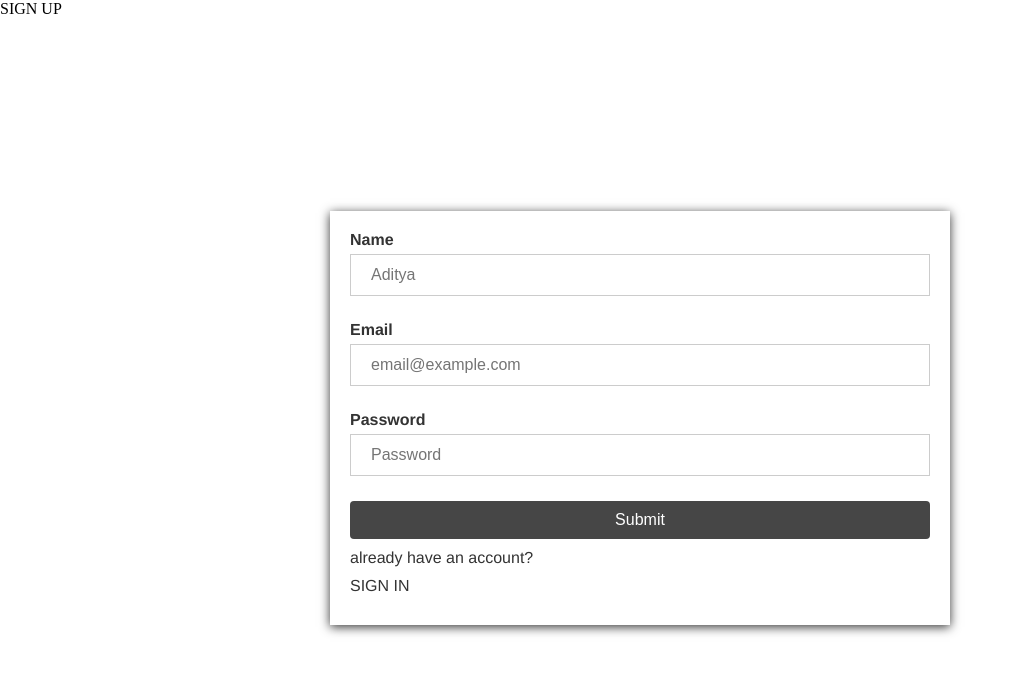
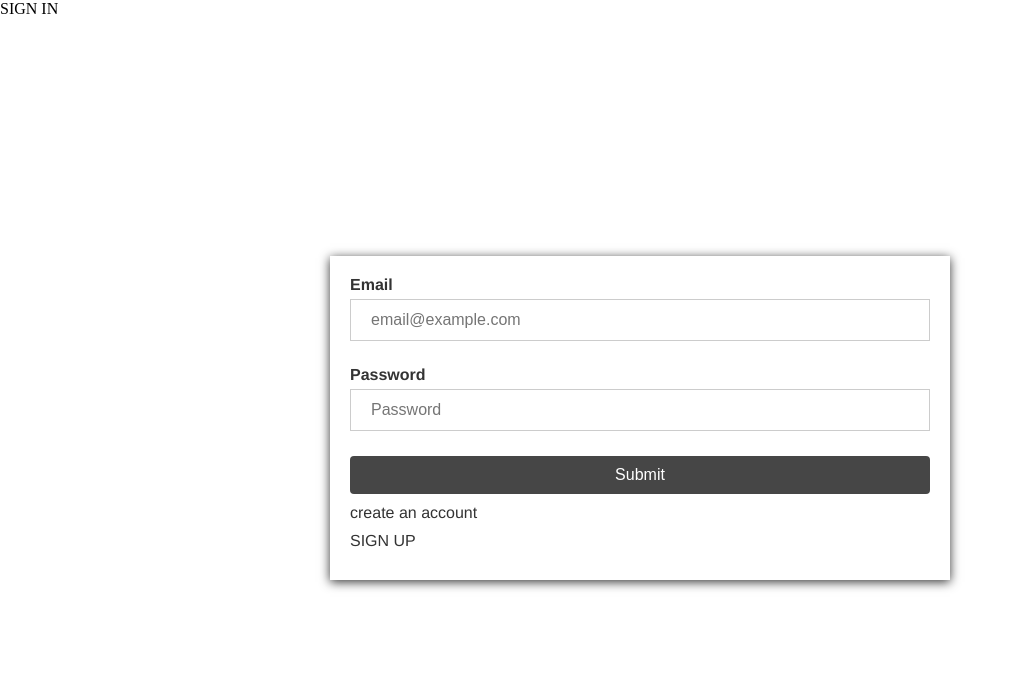
Before and after one commit to bruhngl0/cloudworkers-saas, a React (Vite) app in the folder frontend/: page / in a window 1280 px wide. Shown: the top 674 px of the page, without its empty margins (0-1020 px from the left). Built offline with nearby package versions, Linux system fonts and the light colour scheme.

Commit message:
route-change

```diff
--- a/frontend/src/App.tsx
+++ b/frontend/src/App.tsx
@@ -1,30 +1,31 @@
+import { BrowserRouter as Router, Routes, Route,} from 'react-router-dom';
+import { Suspense, lazy } from 'react';
+import './App.css';
 
-import { BrowserRouter as Router, Routes, Route  } from 'react-router-dom'
-import Signup from "./pages/Signup"
-import Signin from './pages/Signin'
-import Blog from './pages/Blog'
-import Quotes from './pages/Quotes'
-import MyBlogs from './pages/MyBlogs'
-import './App.css'
+// Lazy load components
+const Signup = lazy(() => import('./pages/Signup'));
+const Signin = lazy(() => import('./pages/Signin'));
+const Blog = lazy(() => import('./pages/Blog'));
+const Quotes = lazy(() => import('./pages/Quotes'));
+const MyBlogs = lazy(() => import('./pages/MyBlogs'));
+
+// Loading fallback component
+const LoadingFallback = () => <div>Loading...</div>;
+
 function App() {
-
-
   return (
-    <>
     <Router>
-      <Routes>
-       <Route path = "/" element = {<Signup />} />
-       <Route path = "/signin" element = {<Signin />} />
-       <Route path='/blog' element= {<Blog />} />
-       <Route path='/quotes' element= {<Quotes />} />
-       <Route path= "/myblogs" element = {<MyBlogs/>} />
-
-      </Routes>
+      <Suspense fallback={<LoadingFallback />}>
+        <Routes>
+          <Route path="/" element={<Signin />} />
+          <Route path="/signup" element={<Signup />} />
+          <Route path="/blog" element={<Blog />} />
+          <Route path="/quotes" element={<Quotes />} />
+          <Route path="/myblogs" element={<MyBlogs />} />
+        </Routes>
+      </Suspense>
     </Router>
-
-
-    </>
-  )
+  );
 }
 
-export default App
+export default App;
--- a/frontend/src/components/Auth.tsx
+++ b/frontend/src/components/Auth.tsx
@@ -75,7 +75,7 @@ const Auth = ({ type }: { type: "signup" | "signin" }) => {
         <button onClick={sendRequest}>Submit</button>
 
         <p>{type === "signup" ? "already have an account?" : "create an account"}</p>
-      <Link to={type === "signin" ? "/signup" : "/signin"} className="link">
+      <Link to={type === "signin" ? "/signup" : "/"} className="link">
         <p>{type === "signin" ? "SIGN UP" : "SIGN IN"}</p>
       </Link>
       </div>
```
